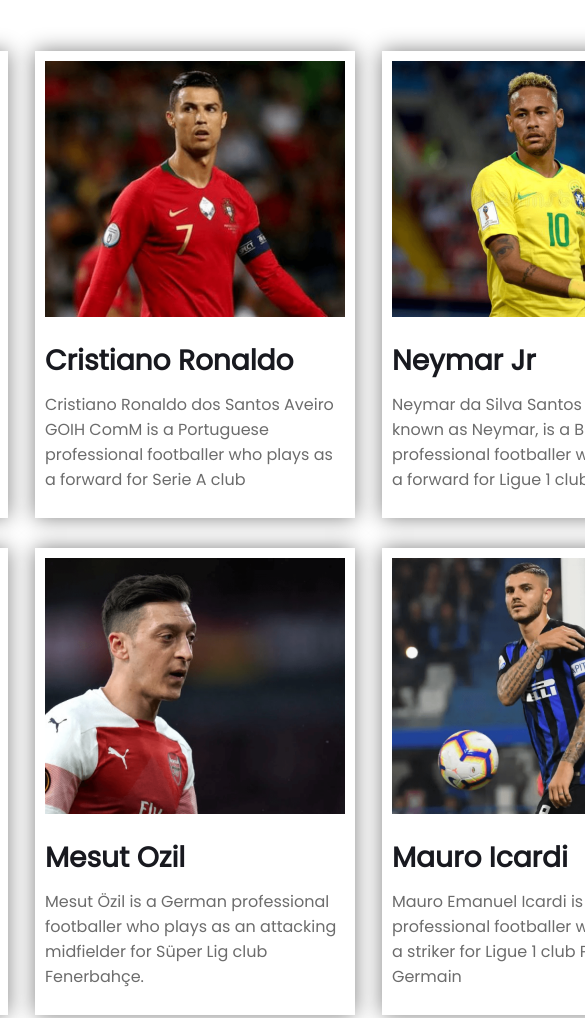
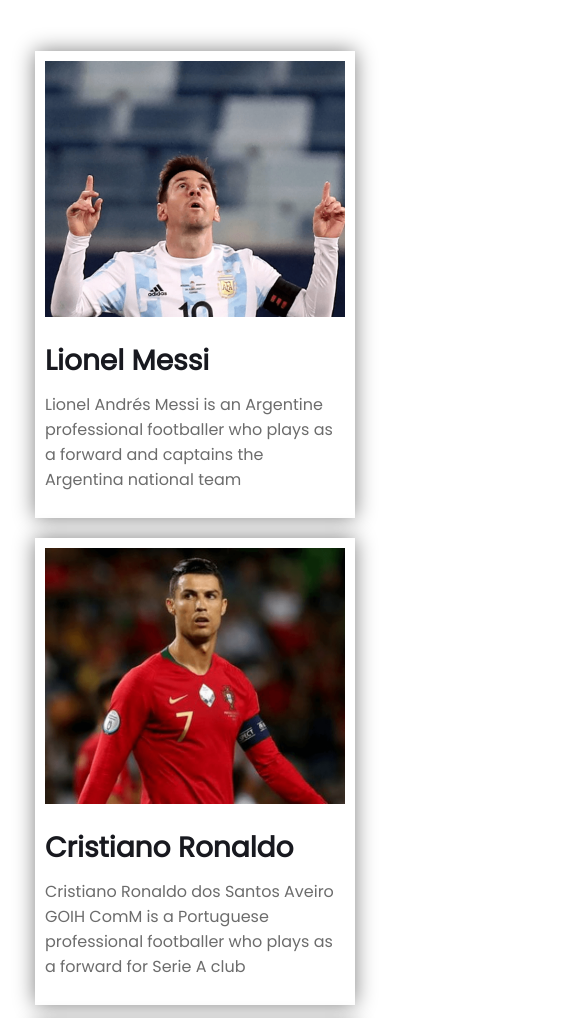
Before and after one commit to anischp/football-foorti, a plain HTML site: page index.html in a window 390 px wide. Shown: the part 696-1714 px from the top of the page, 585 px wide, since content can reach past the window. Drawn offline with Linux system fonts and the light colour scheme.

Commit message:
Players responsive for mobile

```diff
--- a/styles/style.css
+++ b/styles/style.css
@@ -216,3 +216,21 @@ footer .copyright {
   font-size: 18px;
   margin: 0;
 }
+
+/* -----------------------------------------------------------------------------------------------------------------
+    Media Queries
+ ----------------------------------------------------------------------------------------------------------------- */
+
+/* For Mobile Devices */
+@media only screen and (max-width: 688px) {
+  .player-container {
+    display: flex;
+    justify-content: center;
+  }
+  .players {
+    display: grid;
+    grid-template-columns: repeat(1, 1fr);
+    grid-row-gap: 20px;
+    /* grid-column-gap: 27px; */
+  }
+}
```
